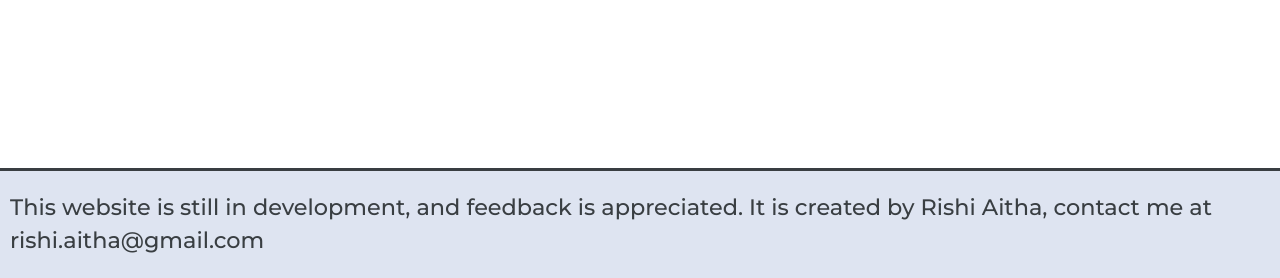
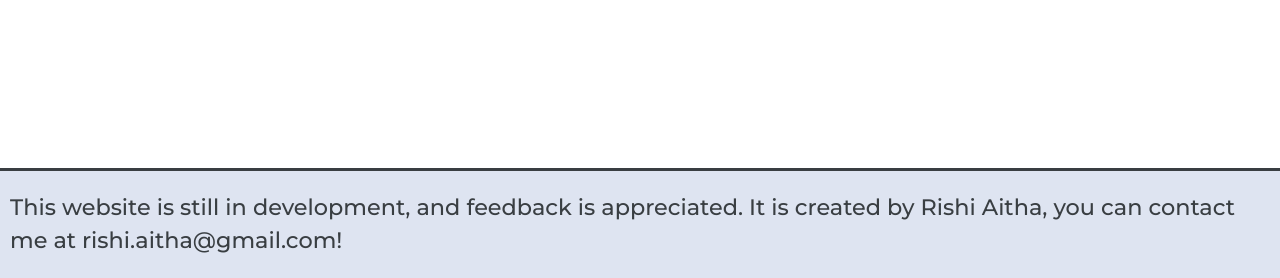
Before and after one commit to RishiAitha/club_directory, a Django app: page / in a window 1280 px wide. Shown: the part 522-800 px from the top of the page. Run offline with Django 4.2, Linux system fonts and the light colour scheme; data that the repository does not hold is empty; some libraries are stand-ins or nearby versions.

Commit message:
footer change

```diff
--- a/clubs/templates/clubs/layout.html
+++ b/clubs/templates/clubs/layout.html
@@ -67,7 +67,7 @@
         </div>
 
         <footer>
-            <p>This website is still in development, and feedback is appreciated. It is created by Rishi Aitha, contact me at rishi.aitha@gmail.com</p>
+            <p>This website is still in development, and feedback is appreciated. It is created by Rishi Aitha, you can contact me at rishi.aitha@gmail.com!</p>
         </footer>
     </body>
 </html>
```
